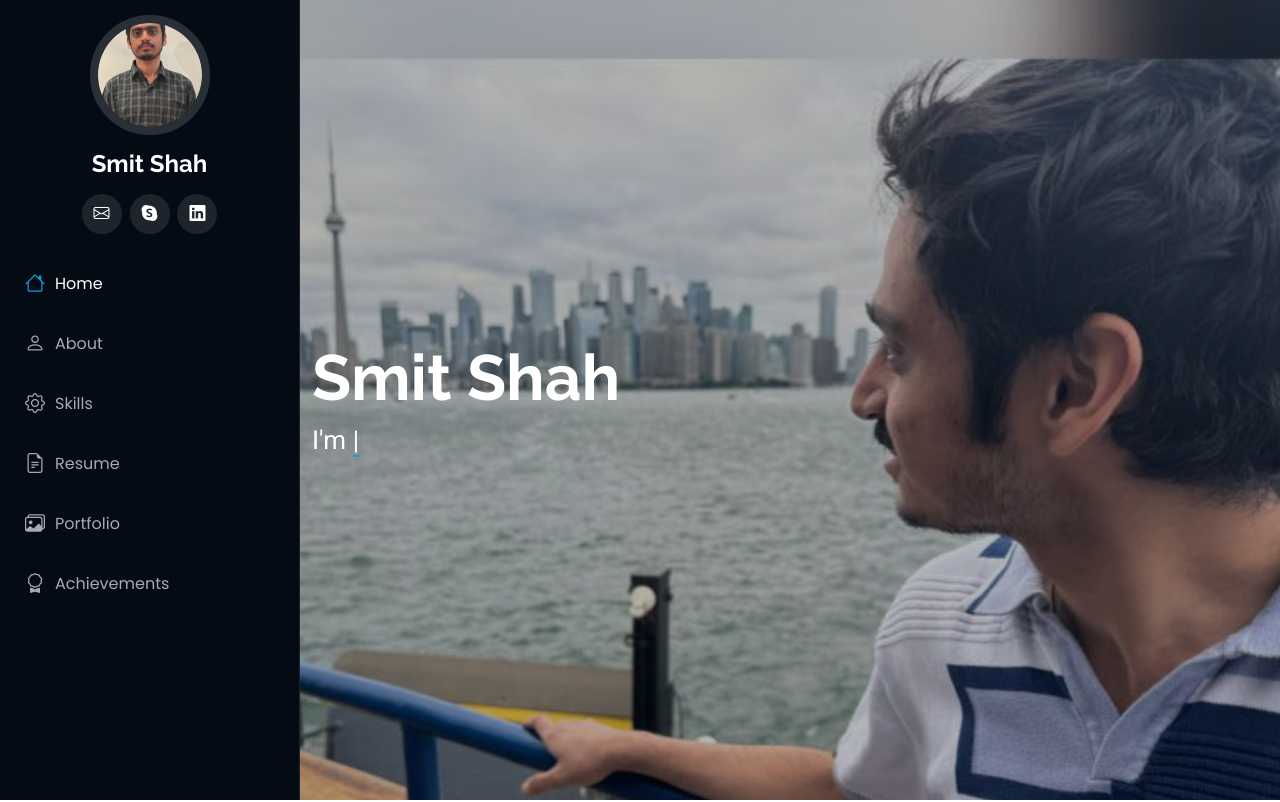
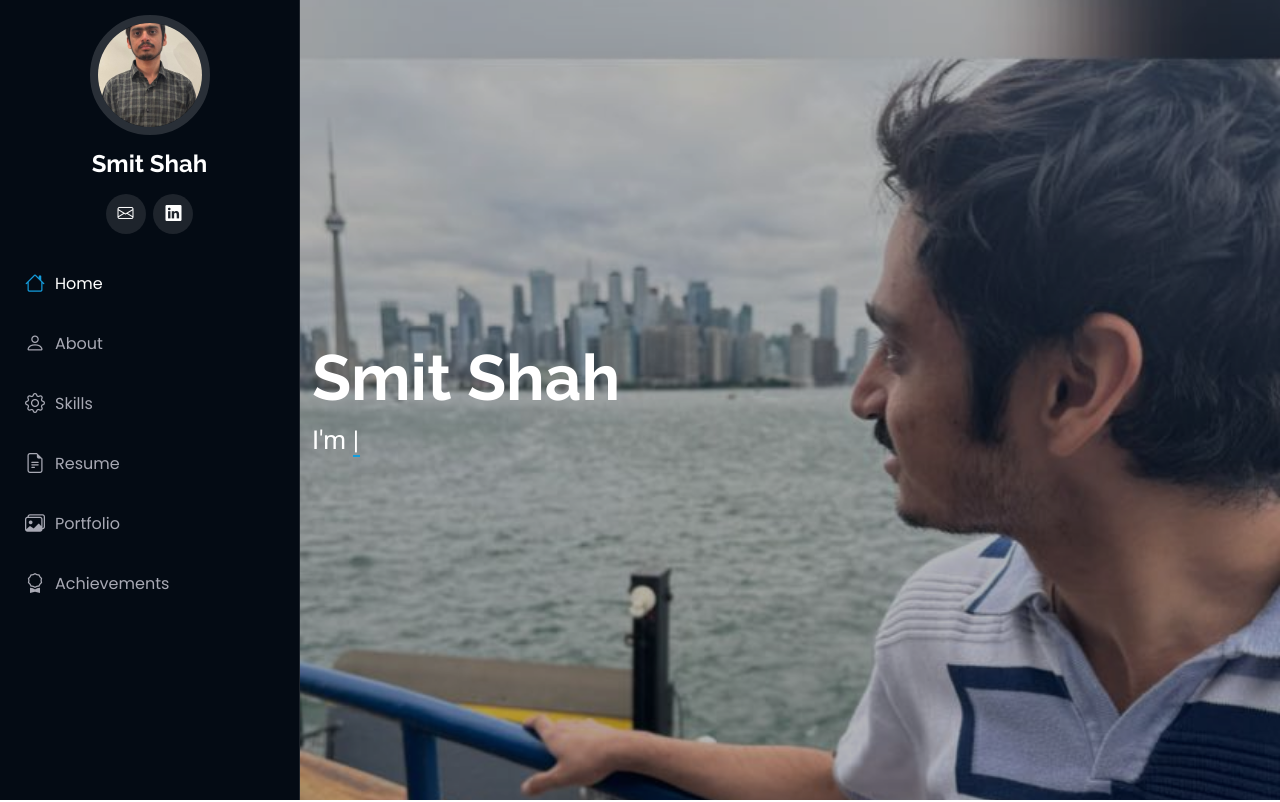
Before and after one commit to smitshah1711/my-portfolio, a plain HTML site: page index.html in a window 1280 px wide. Shown: the top 802 px of the page. Drawn offline with Linux system fonts and the light colour scheme.

Commit message:
Update index.html
skype removed

```diff
--- a/index.html
+++ b/index.html
@@ -52,7 +52,6 @@
 
     <div class="social-links text-center">
       <a href="mailto:smitshah1199@gmail.com" class="email-link"><i class="bi bi-envelope"></i></a>
-      <a href="https://join.skype.com/invite/aTNn7J2lDn65" class="google-plus" target="_blank" rel="noopener noreferrer"><i class="bi bi-skype"></i></a>
       <a href="https://www.linkedin.com/in/smitsandeepshah/" class="linkedin"><i class="bi bi-linkedin"></i></a>
     </div>
 
```
